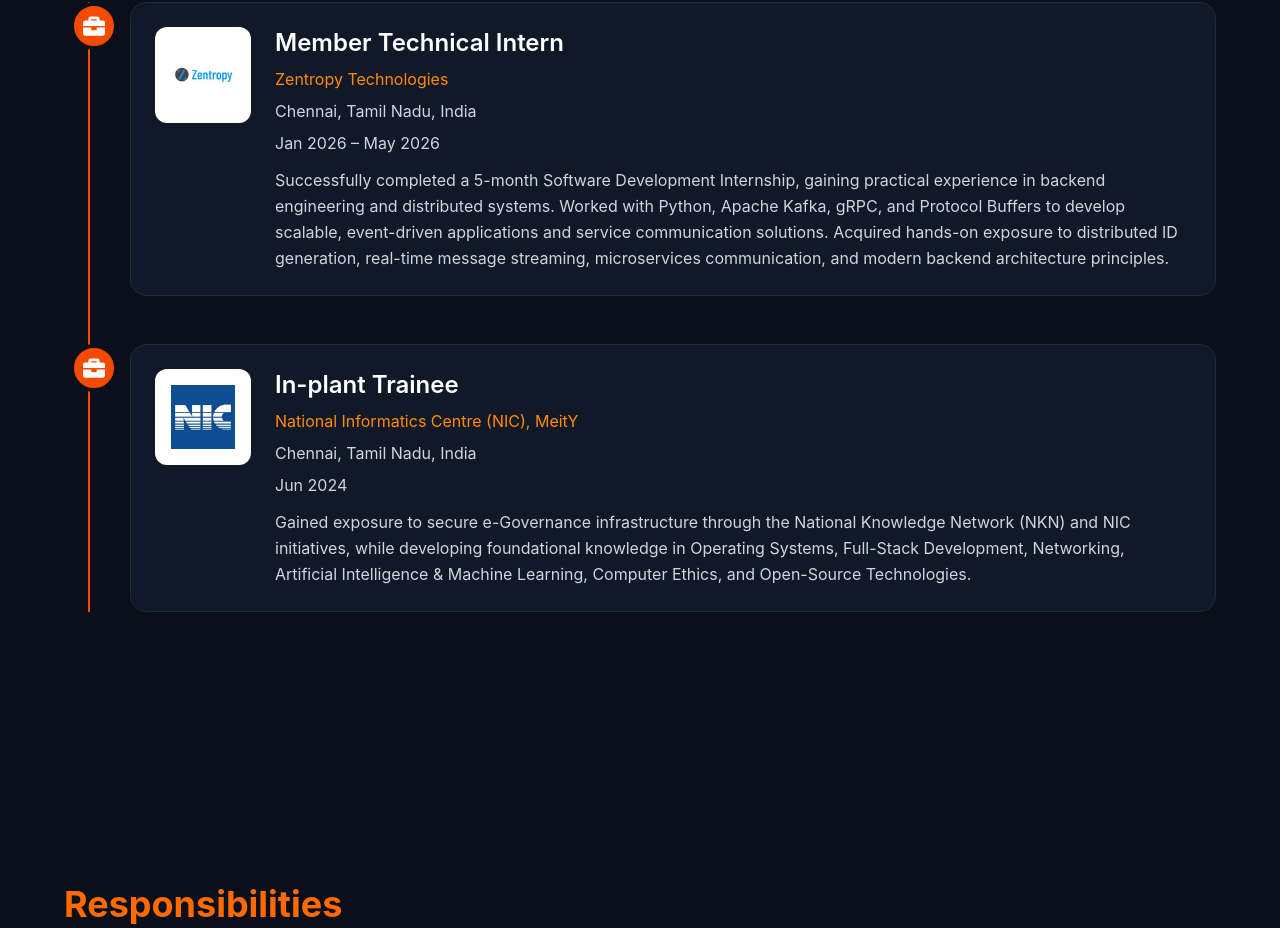
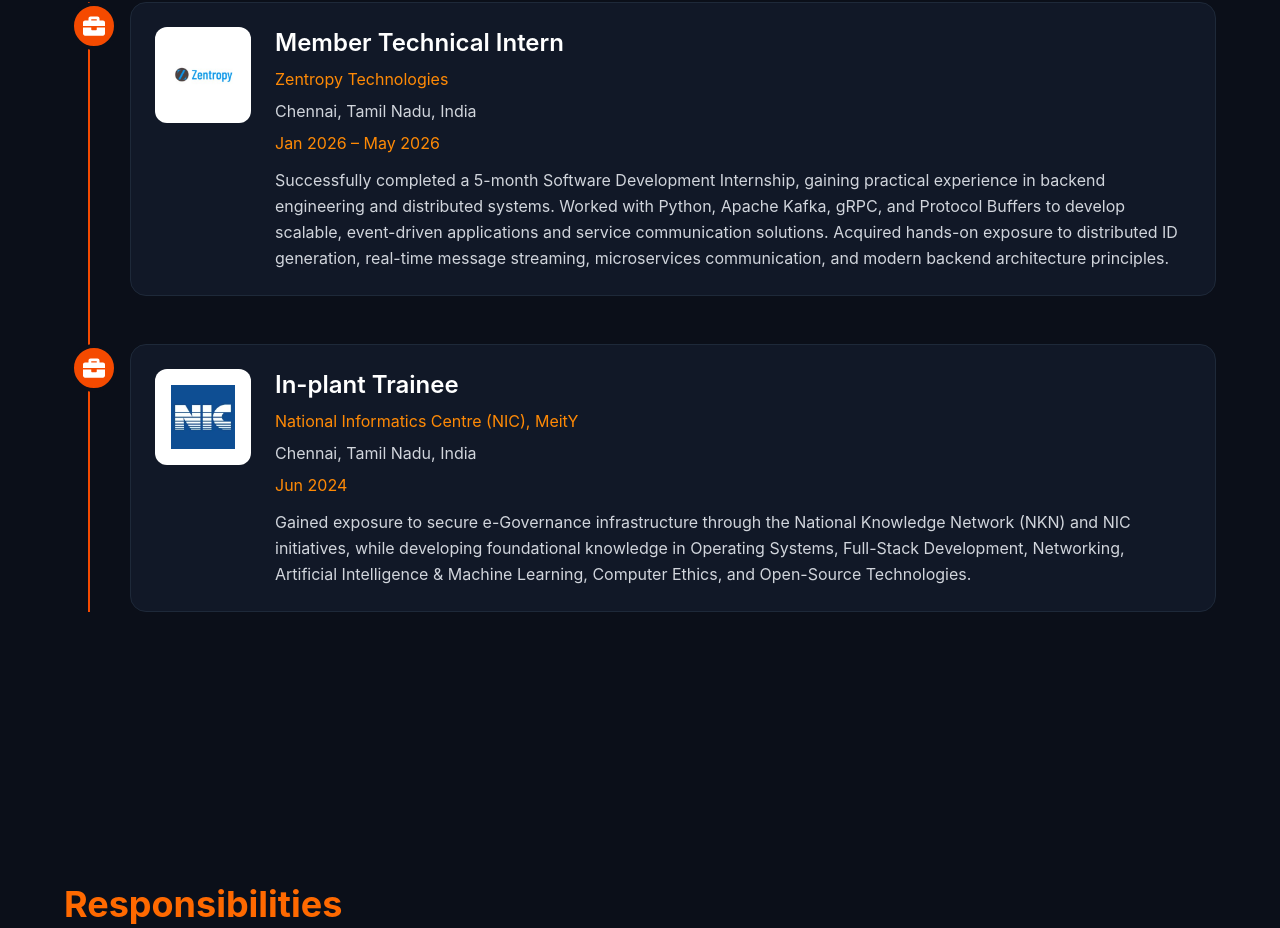
Before and after one commit to vbrprabhu2004/vbrp_new_portfolio, a React (Vite) app: page / in a window 1280 px wide. Shown: the part 7433-8361 px from the top of the page. Built offline with nearby package versions, Linux system fonts and the light colour scheme.

Commit message:
Change duration text color to orange

```diff
--- a/src/components/Experience.jsx
+++ b/src/components/Experience.jsx
@@ -105,7 +105,7 @@ function Experience() {
                       {exp.location}
                     </p>
 
-                    <p className="text-gray-300 mt-2">
+                    <p className="text-orange-400 mt-2">
                       {exp.duration}
                     </p>
 
```
